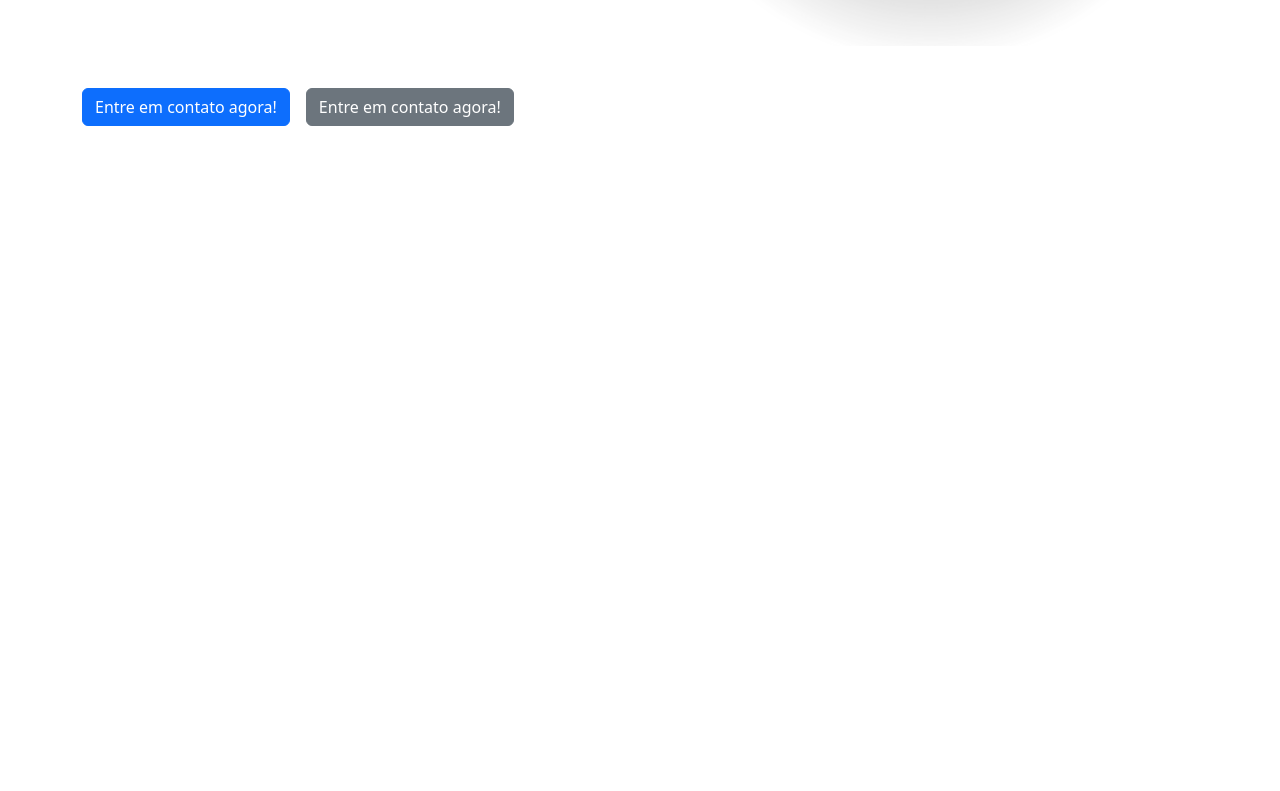
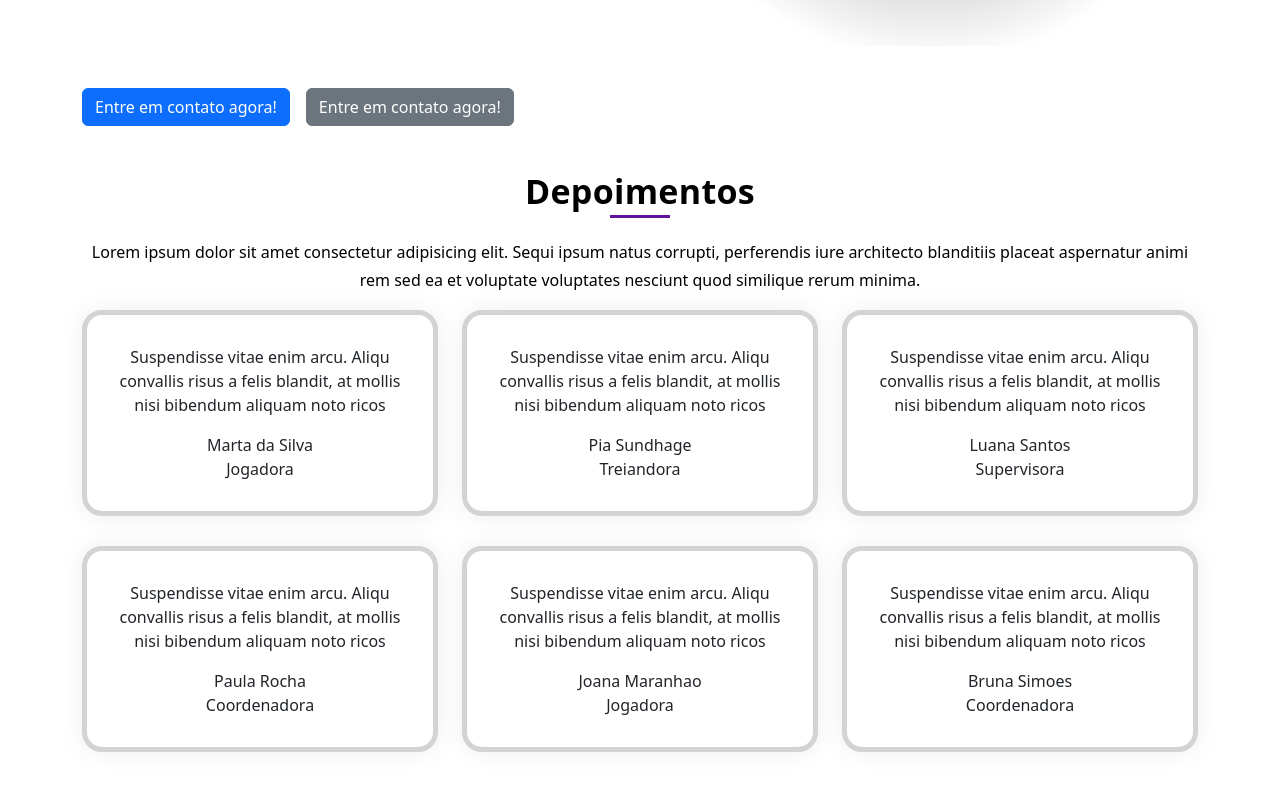
Before and after one commit to hibrunasimoes/data-sports, a Vue app: page / in a window 1280 px wide. Shown: the part 463-1254 px from the top of the page. Before the commit the page ends 800 px from the top, so only its background shows below. Built offline with nearby package versions, Linux system fonts and the light colour scheme; data requests are answered from the project's data file.

Commit message:
add testimonials sections and json server

```diff
--- /dev/null
+++ b/data/db.json
@@ -0,0 +1,40 @@
+{
+  "testimonials": [
+    {
+      "id": 1,
+      "description" : "Suspendisse vitae enim arcu. Aliqu convallis risus a felis blandit, at mollis nisi bibendum aliquam noto ricos",
+      "role": "Jogadora",
+      "name": "Marta da Silva"
+    },
+    {
+     "id": 2,
+     "description" : "Suspendisse vitae enim arcu. Aliqu convallis risus a felis blandit, at mollis nisi bibendum aliquam noto ricos",
+     "role": "Treiandora",
+     "name": "Pia Sundhage"
+   },
+   {
+     "id": 3,
+     "description" : "Suspendisse vitae enim arcu. Aliqu convallis risus a felis blandit, at mollis nisi bibendum aliquam noto ricos",
+     "role": "Supervisora",
+     "name": "Luana Santos"
+   },
+   {
+     "id": 4,
+     "description" : "Suspendisse vitae enim arcu. Aliqu convallis risus a felis blandit, at mollis nisi bibendum aliquam noto ricos",
+     "role": "Coordenadora",
+     "name": "Paula Rocha"
+   },
+   {
+     "id": 5,
+     "description" : "Suspendisse vitae enim arcu. Aliqu convallis risus a felis blandit, at mollis nisi bibendum aliquam noto ricos",
+     "role": "Jogadora",
+     "name": "Joana Maranhao"
+   },
+   {
+     "id": 6,
+     "description" : "Suspendisse vitae enim arcu. Aliqu convallis risus a felis blandit, at mollis nisi bibendum aliquam noto ricos",
+     "role": "Coordenadora",
+     "name": "Bruna Simoes"
+   }
+  ]
+ }
--- a/package.json
+++ b/package.json
@@ -5,11 +5,13 @@
   "scripts": {
     "serve": "vue-cli-service serve",
     "build": "vue-cli-service build",
-    "lint": "vue-cli-service lint"
+    "lint": "vue-cli-service lint",
+    "backend": "json-server --watch data/db.json"
   },
   "dependencies": {
     "bootstrap": "^5.3.0-alpha1",
     "core-js": "^3.8.3",
+    "json-server": "^0.17.2",
     "vue": "^3.2.13"
   },
   "devDependencies": {
--- a/src/App.vue
+++ b/src/App.vue
@@ -1,16 +1,19 @@
 <template>
   <NavBarComponent />
   <HeroPage />
+  <TestimonialsPage />
 </template>
 
 <script>
 import NavBarComponent  from './components/NavBarComponent';
 import HeroPage from './pages/HeroPage.vue';
+import TestimonialsPage from './pages/TestimonialsPage.vue';
 
 export default {
   components: {
     NavBarComponent,
-    HeroPage
+    HeroPage,
+    TestimonialsPage
   }
 
 }
--- /dev/null
+++ b/src/pages/TestimonialsPage.vue
@@ -0,0 +1,116 @@
+<template>
+    <div class="pt-5 pb-5">
+    <div class="container">
+      <div class="row">
+        <div class="section-header">
+          <h4> Depoimentos</h4>
+          <i class="fa-duotone fa-quotes"></i>
+          <p>Lorem ipsum dolor sit amet consectetur adipisicing elit. Sequi ipsum natus corrupti, perferendis iure architecto blanditiis placeat aspernatur animi rem sed ea et voluptate voluptates nesciunt quod similique rerum minima.</p>
+        </div>
+        <div class="col-lg-4 col-sm-6" v-for="testimonial in testimonials" :key="testimonial.id">
+            <div class="item">
+              <p class="testimonial-text">{{testimonial.description}}</p>
+              <div class="testimonial-author">{{testimonial.name}}</div>
+              <div class="occupation">{{testimonial.role}}</div>
+           </div>
+          </div>
+          <!-- <div class="col-lg-4 col-sm-6">
+            <div class="item">
+              <p>Lorem ipsum dolor sit amet consectetur, adipisicing elit. Voluptatum enim perferendis minima! Quae maxime in earum. Rerum distinctio, quae consequatur minima laboriosam nesciunt vitae odit modi in aspernatur! Molestiae, quis.</p>
+             </div>
+            </div>
+          <div class="col-lg-4 col-sm-6">
+            <div class="item">
+            <p>Lorem ipsum dolor sit amet consectetur, adipisicing elit. Voluptatum enim perferendis minima! Quae maxime in earum. Rerum distinctio, quae consequatur minima laboriosam nesciunt vitae odit modi in aspernatur! Molestiae, quis.</p>
+           </div>
+          </div>
+          <div class="col-lg-4 col-sm-6">
+            <div class="item">
+            <p>Lorem ipsum dolor sit amet consectetur, adipisicing elit. Voluptatum enim perferendis minima! Quae maxime in earum. Rerum distinctio, quae consequatur minima laboriosam nesciunt vitae odit modi in aspernatur! Molestiae, quis.</p>
+           </div>
+          </div>
+          <div class="col-lg-4 col-sm-6">
+            <div class="item">
+            <p>Lorem ipsum dolor sit amet consectetur, adipisicing elit. Voluptatum enim perferendis minima! Quae maxime in earum. Rerum distinctio, quae consequatur minima laboriosam nesciunt vitae odit modi in aspernatur! Molestiae, quis.</p>
+           </div>
+          </div>
+          <div class="col-lg-4 col-sm-6">
+            <div class="item">
+            <p>Lorem ipsum dolor sit amet consectetur, adipisicing elit. Voluptatum enim perferendis minima! Quae maxime in earum. Rerum distinctio, quae consequatur minima laboriosam nesciunt vitae odit modi in aspernatur! Molestiae, quis.</p>
+           </div>
+          </div> -->
+      </div>
+    </div>
+  </div>
+</template>
+
+<script>
+export default {
+  name: "TestimonialsPage",
+    data () {
+    return {
+      testimonials:[],
+    }
+  },
+  async mounted() {
+  try {
+    const response = await fetch('http://localhost:3000/testimonials');
+    const data = await response.json();
+    this.testimonials = data;
+  } catch (error) {
+    console.error(error);
+  }
+}
+}
+</script>
+
+<style scoped>
+.section-header {
+  margin-bottom: 6opx;
+}
+.section-header h4{
+  position: relative;
+  padding: 0;
+  color:#010101;
+  line-height: 1;
+  letter-spacing: 0.3px;
+  font-size: 34px;
+  font-weight: 700;
+  text-align: center;
+  text-transform: none;
+  margin-bottom: 30px;
+
+}
+.section-header h4::before {
+  content: '';
+  width: 60px;
+  height: 3px;
+  background: #61129F;
+  position: absolute;
+  bottom: -10px;
+  left: 0;
+  right: 0;
+  margin: 0 auto;
+}
+
+.section-header p {
+  color:#010101;
+  font-size: 16px;
+  line-height: 28px;
+  text-align: center;
+}
+
+.item {
+  background: #fff;
+  text-align: center;
+  padding: 30px 25px;
+  box-shadow:  0 0 25px rgba(0, 0, 0, 0.07);
+  border-radius: 20px;
+  margin-bottom: 30px;
+  border: 5px solid lightgray;
+  -webkit-transition: all 0.5s ease 0s;
+  transition: all 0.5s ease 0s;
+
+}
+
+</style>
```
Also changed, not shown: 1 other file (tests, documents, lock files or other folders).
